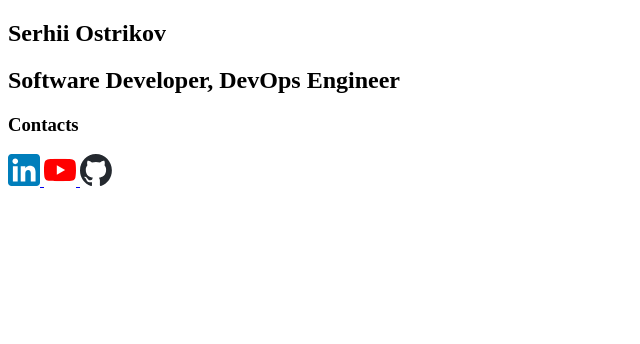
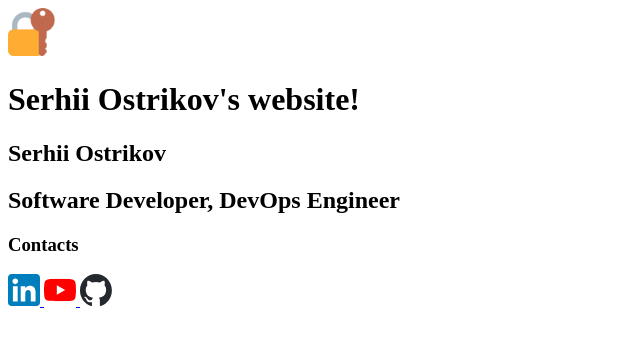
Before and after one commit to ostrikov-org/ostrikov-org.github.io, a plain HTML site: page src/index.html in a window 1280 px wide. Shown: the whole page, without its empty margins (0-640 px from the left). Drawn offline with Linux system fonts and the light colour scheme.

Commit message:
feat: header added

```diff
--- a/src/index.html
+++ b/src/index.html
@@ -7,6 +7,12 @@
     <title>Serhii Ostrikov's website!</title>
 </head>
 <body>
+    <header>
+        <a href="/" title="Home">
+            <img src="favicon.ico" alt="Site favicon">
+        </a>
+        <h1>Serhii Ostrikov's website!</h1>
+    </header>
     <section class="business-card">
         <h1>Serhii Ostrikov</h1>
         <h2>Software Developer, DevOps Engineer</h2>
@@ -24,5 +30,6 @@
             </a>
         </section>
     </section>
+    <footer></footer>
 </body>
 </html>
```
